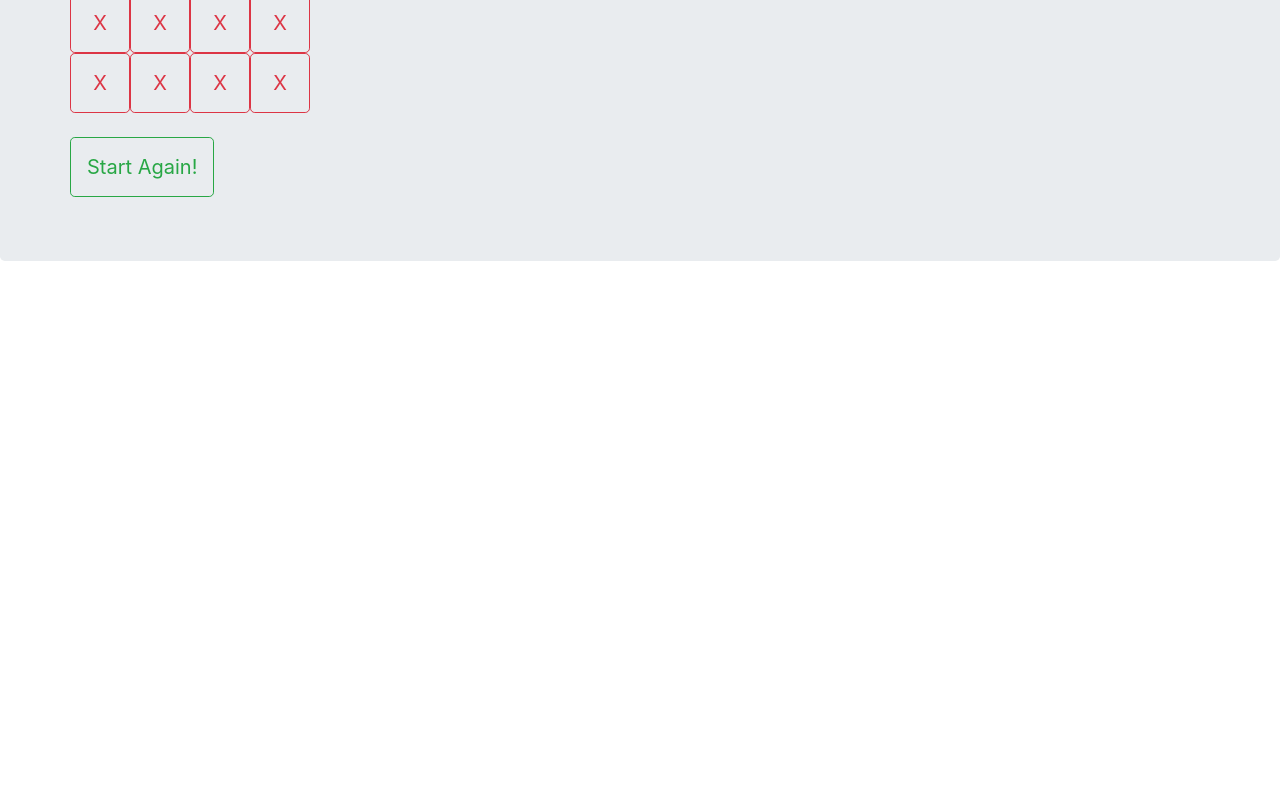
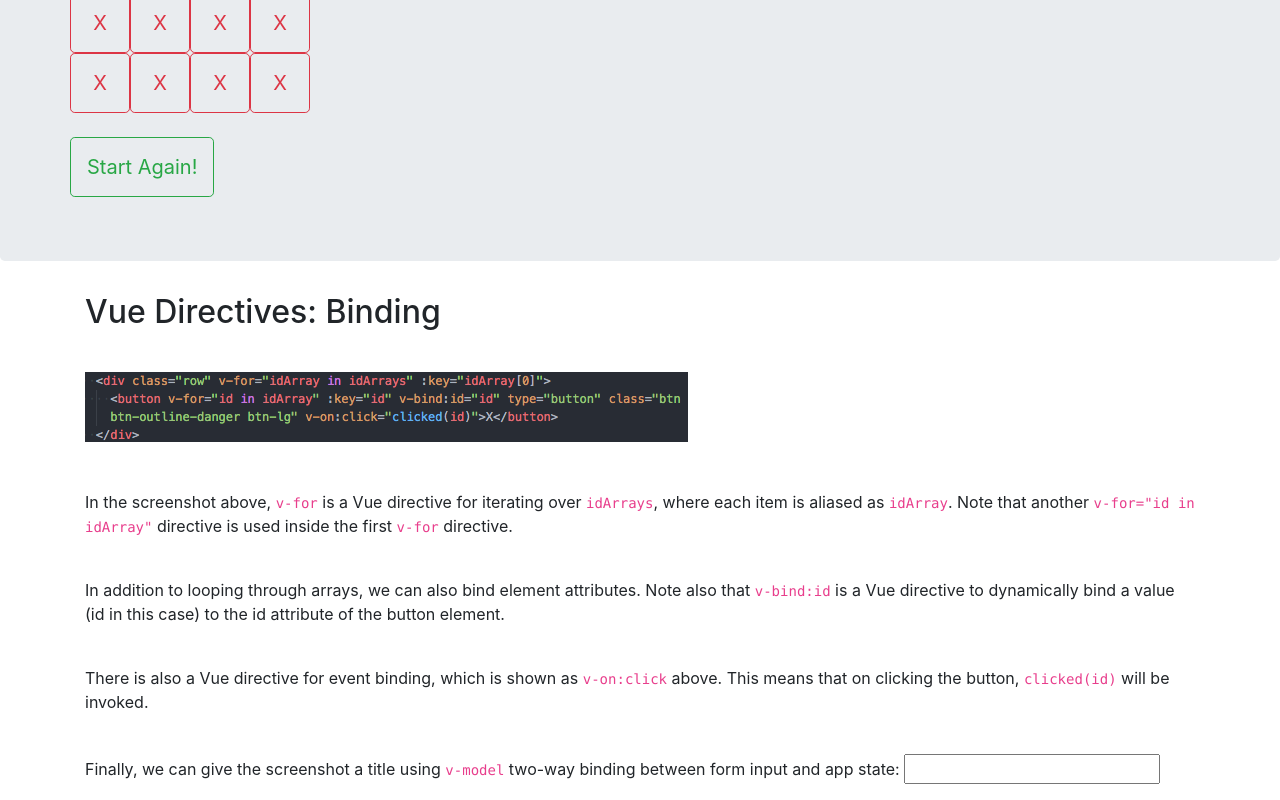
Before and after one commit to j-shim/CMPT470TechnologyEvaluation, a Vue app: page /#/newapp in a window 1280 px wide. Shown: the part 301-1101 px from the top of the page. Before the commit the page ends 800 px from the top, so only its background shows below. Built offline with nearby package versions, Linux system fonts and the light colour scheme.

Commit message:
NewApp: Add code screenshot and explain Vue directives

```diff
--- a/src/views/NewApp.vue
+++ b/src/views/NewApp.vue
@@ -1,5 +1,6 @@
 <template>
-  <div class="jumbotron">
+  <div>
+    <div class="jumbotron">
       <div class="container">
         <h2>Eliminate all X's!</h2>
         <p class="text-secondary">
@@ -19,6 +20,35 @@
         </div>
       </div>
     </div>
+
+    <div class="container">
+      <h2>Vue Directives: Binding</h2>
+      <br>
+      <h6>{{ screenshotTitle }}</h6>
+      <img src="../assets/vue-directives.png" alt="Screenshot of NewApp.vue">
+      <br>
+      <br>
+      <br>
+      <p>
+        In the screenshot above, <code>v-for</code> is a Vue directive for iterating over <code>idArrays</code>, where each item is aliased as <code>idArray</code>.
+        Note that another <code>v-for=&quot;id in idArray&quot;</code> directive is used inside the first <code>v-for</code> directive.
+      </p>
+      <br>
+      <p>
+        In addition to looping through arrays, we can also bind element attributes.
+        Note also that <code>v-bind:id</code> is a Vue directive to dynamically bind a value (id in this case) to the id attribute of the button element.
+      </p>
+      <br>
+      <p>
+        There is also a Vue directive for event binding, which is shown as <code>v-on:click</code> above.
+        This means that on clicking the button, <code>clicked(id)</code> will be invoked.
+      </p>
+      <br>
+      <p>
+        Finally, we can give the screenshot a title using <code>v-model</code> two-way binding between form input and app state: <input v-model="screenshotTitle">
+      </p>
+    </div>
+  </div>
 </template>
 
 <script>
@@ -31,7 +61,9 @@
                    ['puzzle-8', 'puzzle-9', 'puzzle-10', 'puzzle-11'],
                    ['puzzle-12', 'puzzle-13', 'puzzle-14', 'puzzle-15']],
         dimension: 4,
-        dimByDim: Math.pow(4, 2)
+        dimByDim: Math.pow(4, 2),
+
+        screenshotTitle: ''
       }
     },
     methods: {
```
Also changed, not shown: src/assets/vue-directives.png (added).
